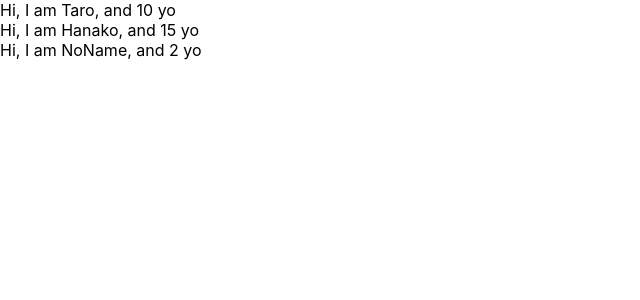
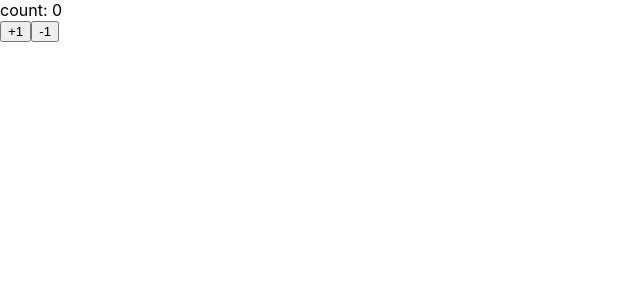
Before and after one commit to dachis/react-redux-app, a React (Create React App) app: page / in a window 1280 px wide. Shown: the top 300 px of the page, without its empty margins (0-640 px from the left). Built offline with nearby package versions, Linux system fonts and the light colour scheme.

Commit message:
learn state and setState

```diff
--- a/src/App.js
+++ b/src/App.js
@@ -1,30 +1,31 @@
-import React from "react";
-import PropTypes from "prop-types";
+import React, { Component } from "react";
 
-const App = () => {
-  const profiles = [
-    { name: "Taro", age: 10 },
-    { name: "Hanako", age: 15 },
-    { name: "NoName", age: 2 }
-  ]
-  return (
-  <div>
-    {
-      profiles.map((profile, index) => {
-        return <User name={profile.name} age={profile.age} key={index} />
-      })
-    }
-  </div>
-  )
-}
+const App = () => (<Counter></Counter>)
 
-const User = (props) => {
-  return <div>Hi, I am {props.name}, and {props.age} yo</div>
-}
+class Counter extends Component {
+  constructor(props) {
+    super(props)
+    // console.log(this.state)
+    this.state = { count: 0 }
+  }
 
-User.propTypes = {
-  name: PropTypes.string,
-  age: PropTypes.number.isRequired
+  hundlePlusButton = () => {
+    this.setState({ count: this.state.count + 1 })
+  }
+
+  hundleMinusButton = () => {
+    this.setState({ count: this.state.count - 1 })
+  }
+
+  render() {
+    return (
+      <React.Fragment>
+        <div>count: {this.state.count}</div>
+        <button onClick={this.hundlePlusButton}>+1</button>
+        <button onClick={this.hundleMinusButton}>-1</button>
+      </React.Fragment>
+    )
+  }
 }
 
 export default App;
```
